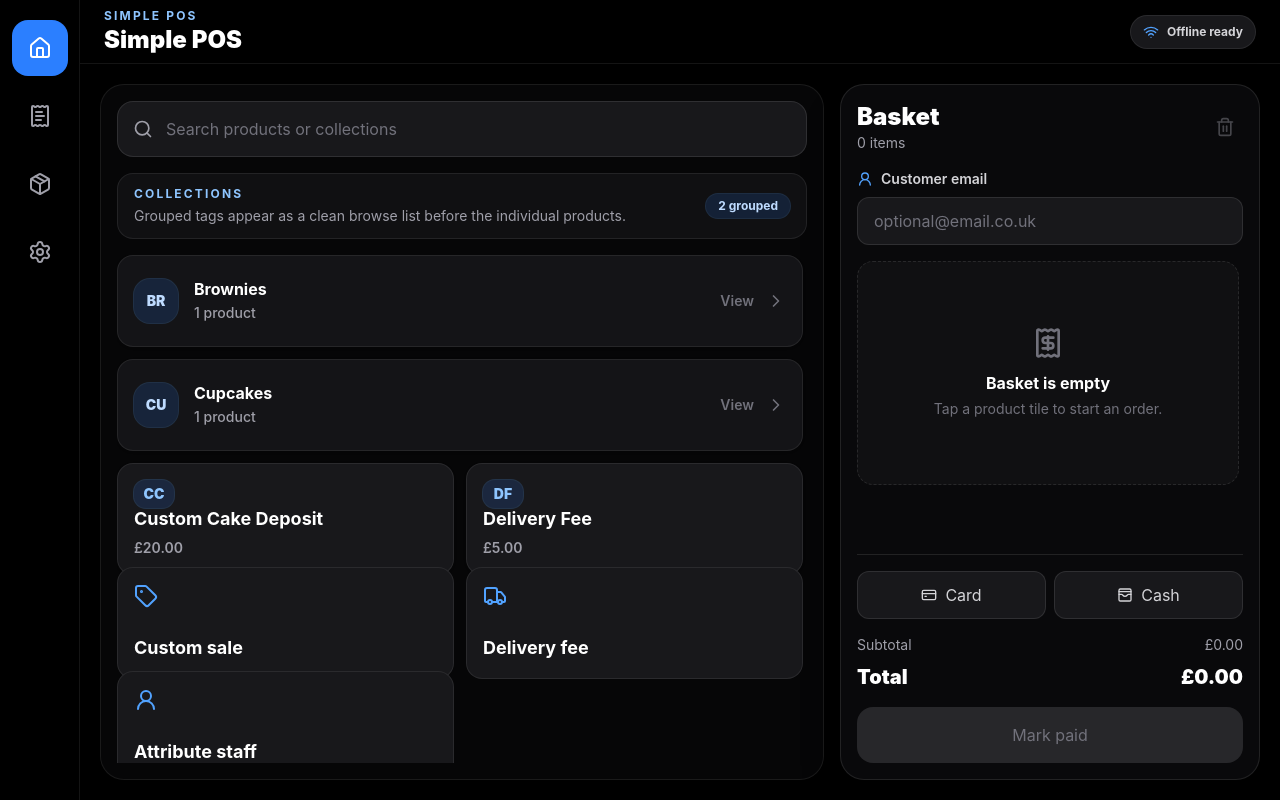
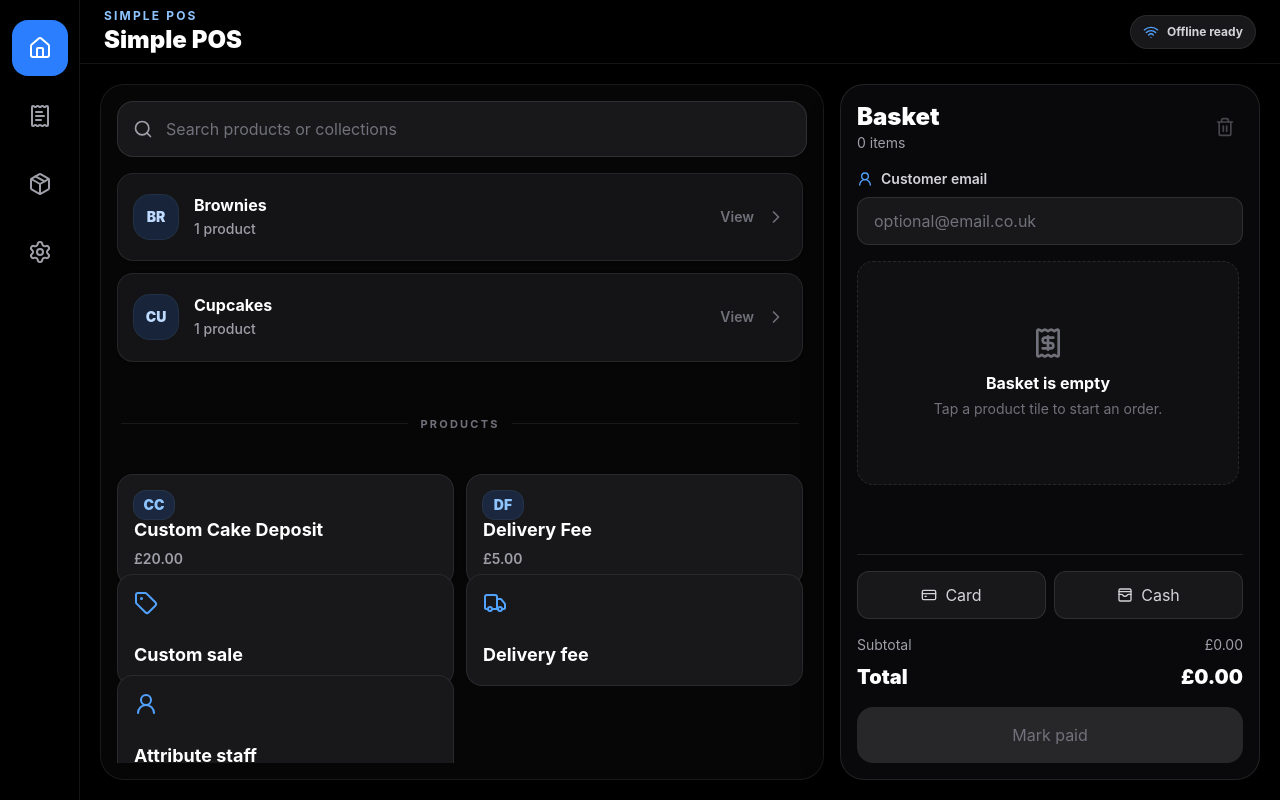
Before and after one commit to UKKyle/simple-pos-pwa, a React (Vite) app: page / in a window 1280 px wide. Built offline with nearby package versions, Linux system fonts and the light colour scheme.

Commit message:
Polish POS collections and product admin scrolling

```diff
--- a/src/pages/PosPage.tsx
+++ b/src/pages/PosPage.tsx
@@ -124,17 +124,7 @@ export function PosPage({
               <ArrowLeft className="h-4 w-4" aria-hidden="true" />
               Back to collections
             </button>
-          ) : (
-            <div className="flex items-center justify-between rounded-2xl border border-white/8 bg-zinc-900/60 px-4 py-3">
-              <div>
-                <p className="text-xs font-bold uppercase tracking-[0.18em] text-blue-300">Collections</p>
-                <p className="mt-1 text-sm text-zinc-400">Grouped tags appear as a clean browse list before the individual products.</p>
-              </div>
-              <div className="rounded-full bg-blue-500/15 px-3 py-1 text-xs font-bold text-blue-200 ring-1 ring-blue-400/20">
-                {visibleGroups.length} grouped
-              </div>
-            </div>
-          )}
+          ) : null}
         </div>
 
         <div className="mt-4 grid min-h-0 content-start gap-3 overflow-auto pr-1 sm:grid-cols-2 lg:auto-rows-fr 2xl:grid-cols-3">
@@ -164,6 +154,14 @@ export function PosPage({
                 </span>
               </button>
             ))}
+
+          {!selectedGroup && visibleGroups.length > 0 && visibleUngroupedProducts.length > 0 && (
+            <div className="col-span-full mt-1 flex items-center gap-3 px-1 pt-2">
+              <div className="h-px flex-1 bg-white/8" />
+              <p className="text-[11px] font-bold uppercase tracking-[0.2em] text-zinc-500">Products</p>
+              <div className="h-px flex-1 bg-white/8" />
+            </div>
+          )}
 
           {visibleProducts.map((product) => (
             <ProductTile key={product.id} product={product} currency={currency} onAdd={onAddProduct} />
--- a/src/pages/ProductsPage.tsx
+++ b/src/pages/ProductsPage.tsx
@@ -72,8 +72,8 @@ export function ProductsPage({ products, currency, onAddProduct, onUpdateProduct
   }
 
   return (
-    <section className="grid gap-4 xl:grid-cols-[380px_1fr]">
-      <form className="rounded-3xl border border-white/8 bg-zinc-950/70 p-4" onSubmit={submit}>
+    <section className="grid h-full min-h-0 gap-4 xl:grid-cols-[380px_minmax(0,1fr)]">
+      <form className="overflow-auto rounded-3xl border border-white/8 bg-zinc-950/70 p-4 shadow-2xl shadow-black/20" onSubmit={submit}>
         <h2 className="text-2xl font-black text-white">{editingId ? 'Edit product' : 'Add product'}</h2>
         <label className="mt-5 block">
           <span className="mb-2 block text-sm font-bold text-zinc-300">Product name</span>
@@ -91,7 +91,7 @@ export function ProductsPage({ products, currency, onAddProduct, onUpdateProduct
             onChange={(event) => setTag(event.target.value)}
             placeholder="Cupcakes"
           />
-          <p className="mt-2 text-xs text-zinc-500">Products with the same tag appear together under one collection tile in the POS.</p>
+          <p className="mt-2 text-xs text-zinc-500">Use the same tag on multiple products to create one collection row in the POS, such as Cupcakes.</p>
         </label>
         {error && <p className="mt-4 rounded-xl bg-red-500/10 px-3 py-2 text-sm font-semibold text-red-200">{error}</p>}
         <div className="mt-5 flex gap-3">
@@ -107,16 +107,18 @@ export function ProductsPage({ products, currency, onAddProduct, onUpdateProduct
         </div>
       </form>
 
-      <div className="rounded-3xl border border-white/8 bg-zinc-950/70 p-4">
+      <div className="grid min-h-0 grid-rows-[auto_minmax(0,1fr)] rounded-3xl border border-white/8 bg-zinc-950/70 p-4 shadow-2xl shadow-black/20">
         <label className="relative mb-4 block">
           <span className="sr-only">Search products</span>
           <Search className="pointer-events-none absolute left-4 top-1/2 h-5 w-5 -translate-y-1/2 text-zinc-400" aria-hidden="true" />
           <input className="h-12 w-full rounded-xl border border-white/10 bg-zinc-900 pl-12 pr-4 text-white outline-none focus:border-blue-500 focus:ring-2 focus:ring-blue-500/30" value={search} onChange={(event) => setSearch(event.target.value)} placeholder="Search products" />
         </label>
         {filtered.length === 0 ? (
-          <EmptyState icon={Package} title="No products" body="Add products with a name and price to make them available in the POS grid." />
+          <div className="min-h-0 overflow-auto">
+            <EmptyState icon={Package} title="No products" body="Add products with a name and price to make them available in the POS grid." />
+          </div>
         ) : (
-          <div className="grid gap-3">
+          <div className="grid min-h-0 gap-3 overflow-auto pr-1">
             {filtered.map((product) => (
               <div key={product.id} className="grid gap-3 rounded-2xl bg-zinc-900 p-4 md:grid-cols-[1fr_auto] md:items-center">
                 <div>
```
